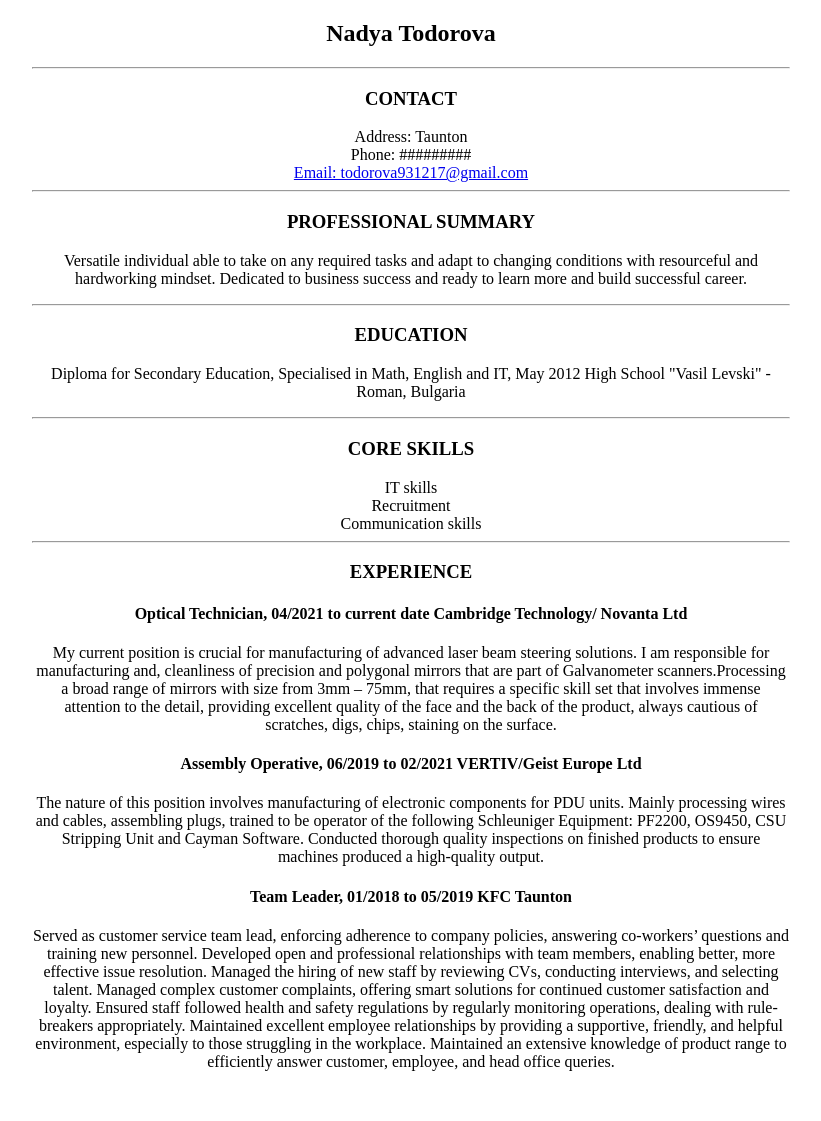
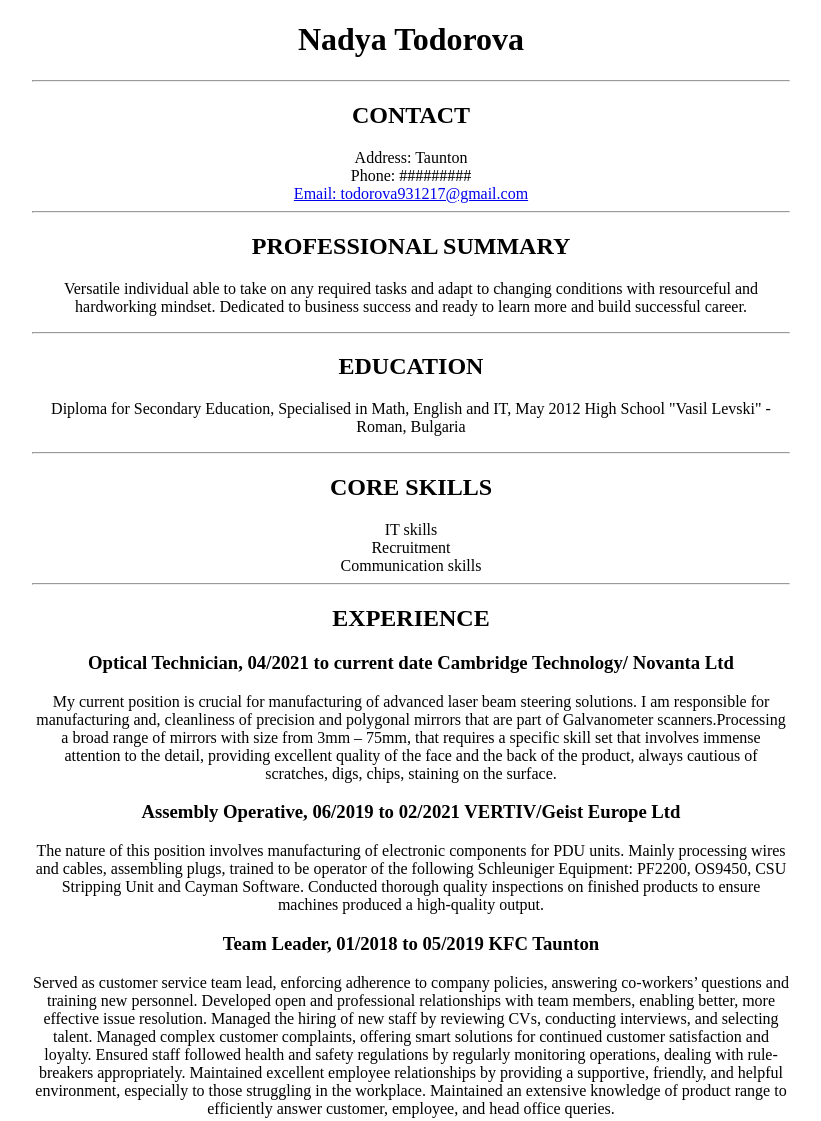
Before and after one commit to ngt93/CV, a plain HTML site: page index.html in a window 1280 px wide. Shown: the whole page, without its empty margins (229-1050 px from the left). Before the commit the page ends 1087 px from the top, so only its background shows below. Drawn offline with Linux system fonts and the light colour scheme.

Commit message:
Update index.html

```diff
--- a/index.html
+++ b/index.html
@@ -10,12 +10,11 @@
   <body>
     <div class="container">
       <header>
-        <section>
-          <h1>Nadya Todorova</h1>
-        </section>
+        <h1>Nadya Todorova</h1>
+
         <hr />
         <section>
-          <h3>CONTACT</h3>
+          <h2>CONTACT</h2>
           <ul>
             <li>Address: Taunton</li>
             <li>Phone: #########</li>
@@ -29,7 +28,7 @@
         <hr />
 
         <section>
-          <h3>PROFESSIONAL SUMMARY</h3>
+          <h2>PROFESSIONAL SUMMARY</h2>
           <p>
             Versatile individual able to take on any required tasks and adapt to
             changing conditions with resourceful and hardworking mindset.
@@ -39,7 +38,7 @@
         </section>
         <hr />
         <section>
-          <h3>EDUCATION</h3>
+          <h2>EDUCATION</h2>
           <p>
             Diploma for Secondary Education, Specialised in Math, English and
             IT, May 2012 High School "Vasil Levski" - Roman, Bulgaria
@@ -47,7 +46,7 @@
         </section>
         <hr />
         <section>
-          <h3>CORE SKILLS</h3>
+          <h2>CORE SKILLS</h2>
           <ul>
             <li>IT skills</li>
             <li>Recruitment</li>
@@ -58,12 +57,12 @@
       </header>
 
       <main>
-        <h3>EXPERIENCE</h3>
+        <h2>EXPERIENCE</h2>
         <div>
-          <h4>
+          <h3>
             Optical Technician, 04/2021 to current date Cambridge Technology/
             Novanta Ltd
-          </h4>
+          </h3>
           <p>
             My current position is crucial for manufacturing of advanced laser
             beam steering solutions. I am responsible for manufacturing and,
@@ -76,9 +75,9 @@
           </p>
         </div>
         <div>
-          <h4>
+          <h3>
             Assembly Operative, 06/2019 to 02/2021 VERTIV/Geist Europe Ltd
-          </h4>
+          </h3>
           <p>
             The nature of this position involves manufacturing of electronic
             components for PDU units. Mainly processing wires and cables,
@@ -89,7 +88,7 @@
           </p>
         </div>
         <div>
-          <h4>Team Leader, 01/2018 to 05/2019 KFC Taunton</h4>
+          <h3>Team Leader, 01/2018 to 05/2019 KFC Taunton</h3>
           <p>
             Served as customer service team lead, enforcing adherence to company
             policies, answering co-workers’ questions and training new
```
